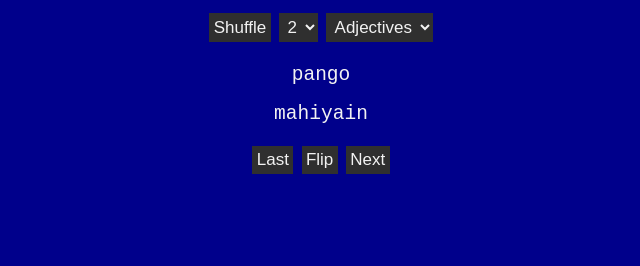
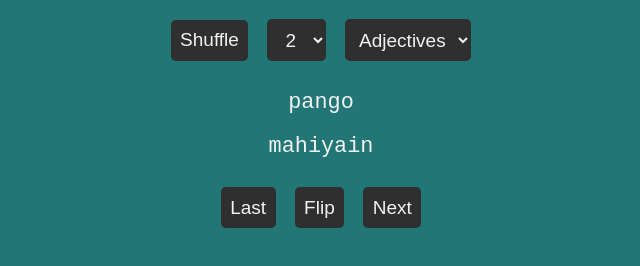
Before and after one commit to leroy42jenkins/tagalog-flash, a plain HTML site: page index.html in a window 1280 px wide. Shown: the whole page, without its empty margins (319-959 px from the left). Drawn offline with Linux system fonts and the light colour scheme.

Commit message:
minor styling changes

```diff
--- a/index.html
+++ b/index.html
@@ -7,7 +7,7 @@
 <style>
 
 html {
-    font-size: 14px;
+    font-size: 16px;
 }
 
 body {
@@ -15,7 +15,7 @@ body {
     padding: 0;
     color: #f2f2f2;
     font-family: monospace;
-    background-color: darkblue;
+    background-color: #237676;
 }
 
 body::-webkit-scrollbar { display: none; }
@@ -87,63 +87,58 @@ li {
     font-size: 1.15rem;
 }
 
-button {
-    background-color: #2f2f2f;
-    color: #f2f2f2;
+button,
+select,
+option {
+    margin: 0.5rem;
+    padding: 0.5rem;
     border: none;
-    margin: 0.25rem;
-    padding: 0.25rem;
     text-align: center;
     text-decoration: none;
     font-size: 1rem;
 }
 
+button {
+    background-color: #2f2f2f;
+    color: #f2f2f2;
+    border-radius: 0.25rem;
+}
+
 select {
     background-color: #2f2f2f;
     color: #f2f2f2;
-    border: none;
-    margin: 0.25rem;
-    padding: 0.25rem;
-    text-align: center;
-    text-decoration: none;
-    font-size: 1rem;
+    border-radius: 0.25rem;
 }
 
 option {
     background-color: #2f2f2f;
     color: #f2f2f2;
-    border: none;
-    margin: 0.25rem;
-    padding: 0.25rem;
-    text-align: center;
-    text-decoration: none;
-    font-size: 1rem;
 }
 
 @media (min-width: 500px) {
-    html { font-size: 15px; }
+    html { font-size: 17px; }
 }
 
 @media (min-width: 650px) {
-    html { font-size: 15px; }
+    html { font-size: 17px; }
 
     .main-container { width: 90%; }
 }
 
 @media (min-width: 800px) {
-    html { font-size: 16px; }
+    html { font-size: 18px; }
 
     .main-container { width: 80%; }
 }
 
 @media (min-width: 950px) {
-    html { font-size: 16px; }
+    html { font-size: 18px; }
 
     .main-container { width: 65%; }
 }
 
 @media (min-width: 1100px) {
-    html { font-size: 17px; }
+    html { font-size: 19px; }
 
     .main-container { width: 50%; }
 }
@@ -183,7 +178,7 @@ option {
  * global
  ***********************************************/
 
-const displayNumbers = [2, 5, 8];
+const displayNumbers = [2, 5, 8, 11];
 
 let languageData = {};
 let state = {};
```
